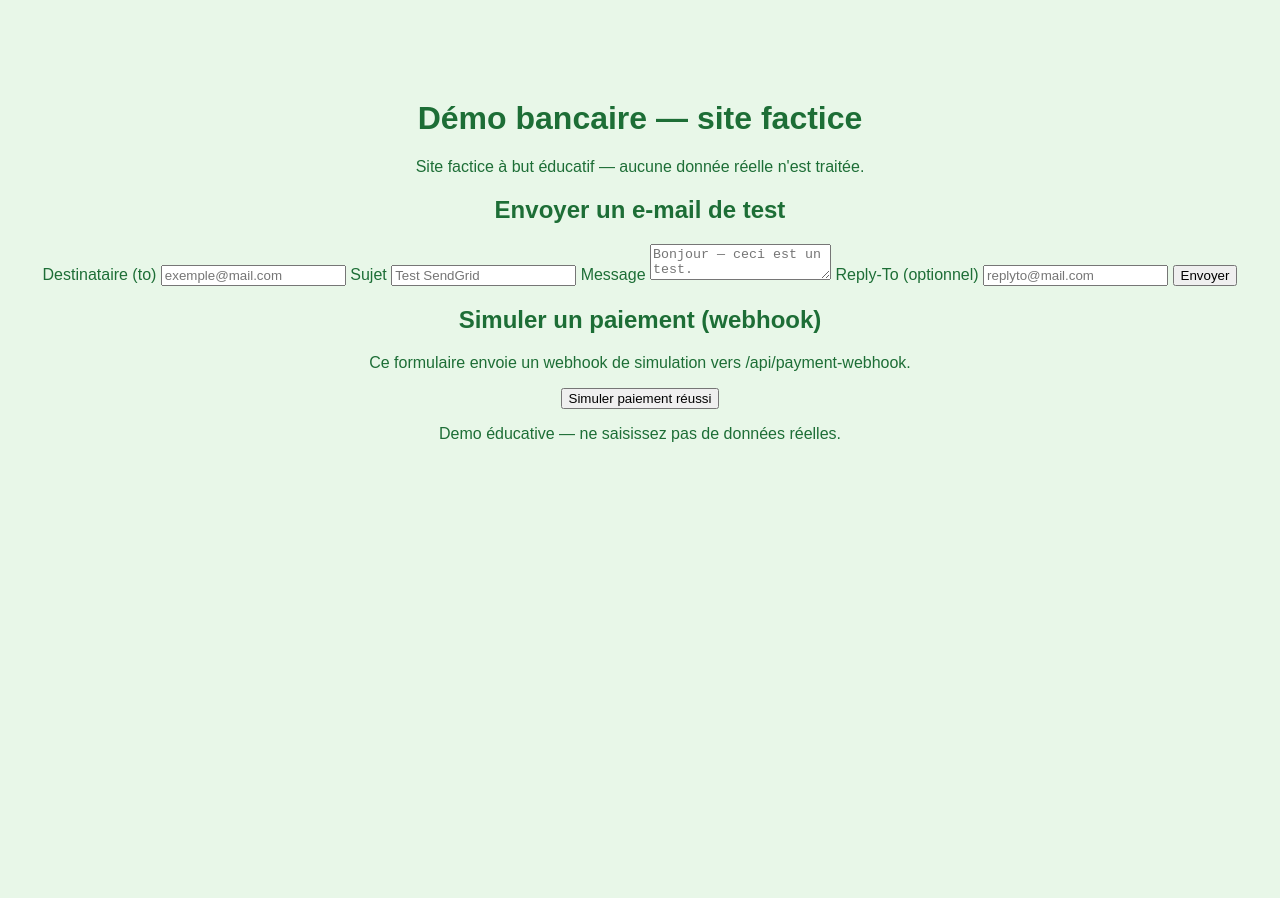
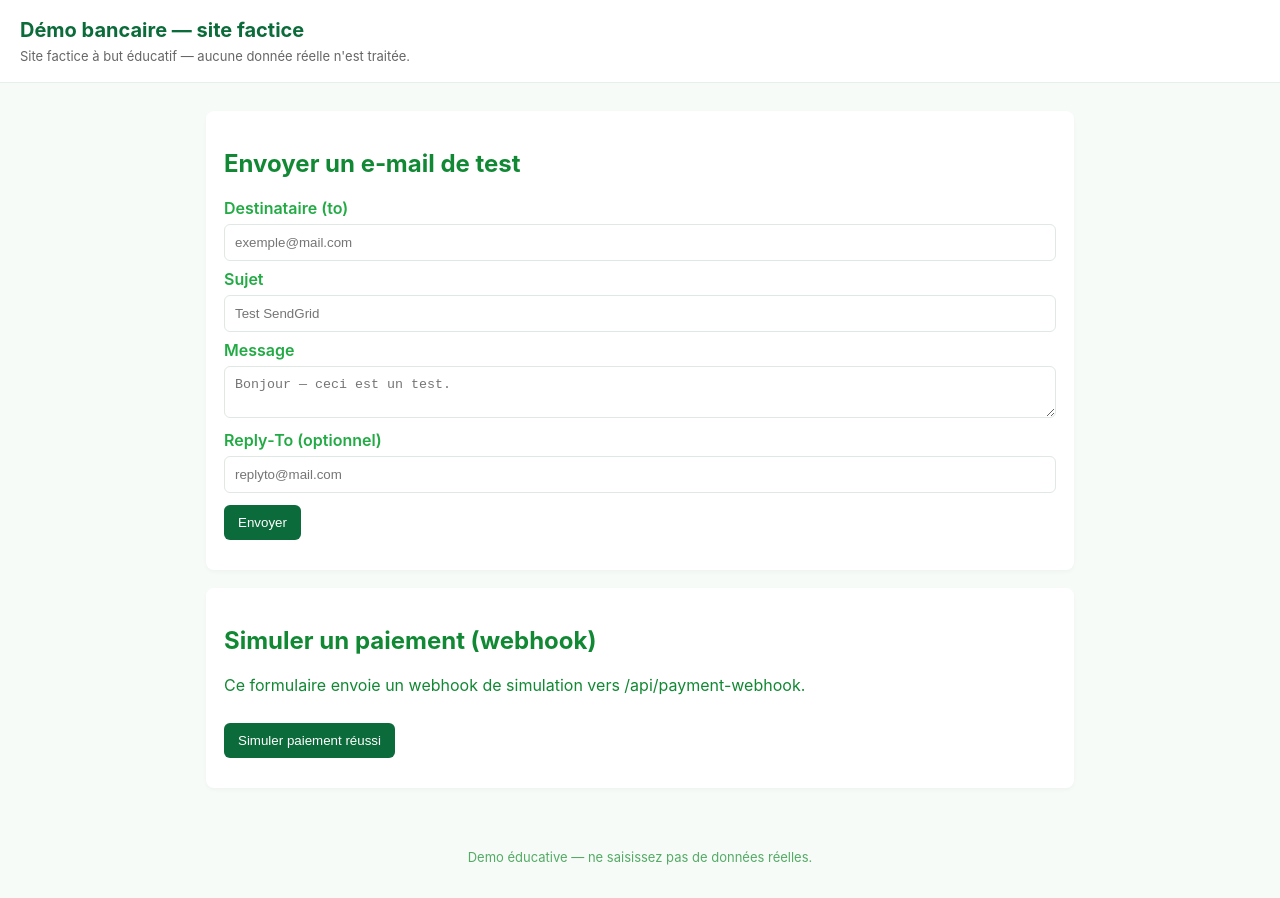
Before and after one commit to zenvirell-cloud/https-mabanque.bnpparibas-, a plain HTML site: page index.html in a window 1280 px wide. Before the commit the page ends 800 px from the top, so only its background shows below. Drawn offline with Linux system fonts and the light colour scheme.

Commit message:
Refactor CSS with variables and new styles

```diff
--- a/style.css
+++ b/style.css
@@ -1,7 +1,13 @@
-body {
-  background: #e8f7e8;
-  color: #1d6e36;
-  text-align: center;
-  margin-top: 100px;
-  font-family: Arial, sans-serif;
-}
+:root{--bg:#f6fbf8;--card:#ffffff;--accent:#0b6b3a;--muted:#556}
+*{box-sizing:border-box}
+body{font-family:Inter,Segoe UI,Arial,sans-serif;background:var(--bg);margin:0;color:#183}
+.topbar{background:var(--card);padding:18px 20px;border-bottom:1px solid #e8efe9}
+.topbar h1{margin:0;color:var(--accent);font-size:20px}
+.disclaimer{margin:6px 0 0;font-size:13px;color:#666}
+.container{max-width:900px;margin:28px auto;padding:0 16px}
+.card{background:var(--card);padding:18px;margin-bottom:18px;border-radius:8px;box-shadow:0 2px 4px rgba(20,20,20,0.03)}
+label{display:block;margin-top:8px;font-weight:600;color:#2a4}
+input[type="text"],input[type="email"],textarea{width:100%;padding:10px;border:1px solid #dfe8e2;border-radius:6px;margin-top:6px}
+button{margin-top:12px;background:var(--accent);color:#fff;padding:10px 14px;border-radius:6px;border:none;cursor:pointer}
+.result{margin-top:12px;color:#333}
+.footer{text-align:center;padding:20px 10px;color:#5a6;font-size:13px}
```
